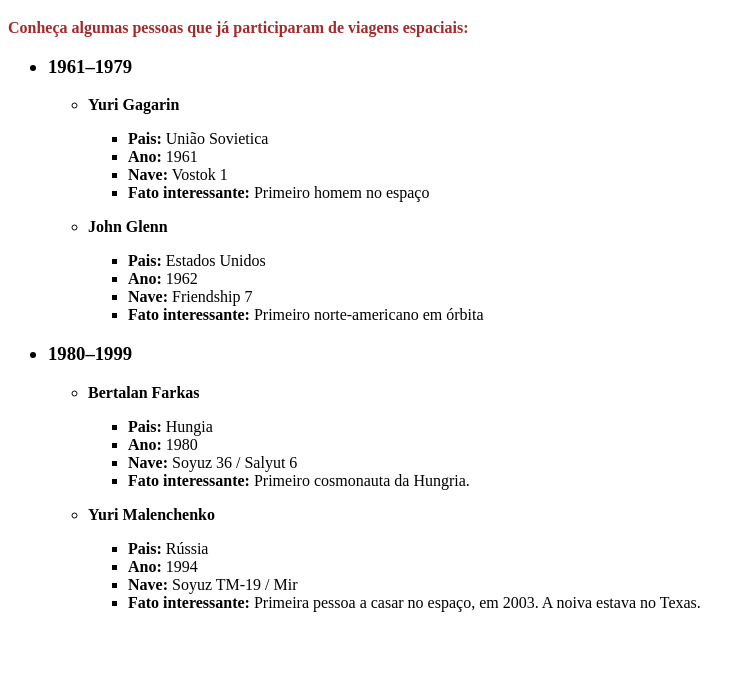
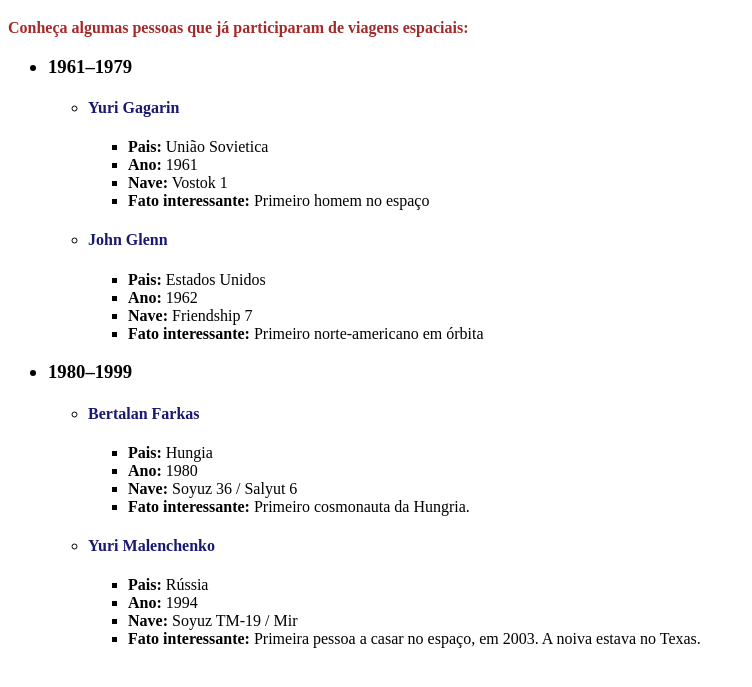
Before and after one commit to degrandelucas/ExercicioCriandoUmaLista, a plain HTML site: page index.html in a window 1280 px wide. Shown: the part 61-748 px from the top of the page, without its empty margins (0-752 px from the left). Drawn offline with Linux system fonts and the light colour scheme.

Commit message:
Atualização títulos astronautas

```diff
--- a/index.html
+++ b/index.html
@@ -13,6 +13,9 @@
       div {
         color: brown;
       }
+      h4 {
+        color: midnightblue;
+      }
     </style>
 
     <div>
@@ -24,7 +27,7 @@
 
       <ul>
         <p>
-          <li><strong>Yuri Gagarin</strong></li>
+          <li><h4>Yuri Gagarin</h4></li>
         </p>
 
         <ul>
@@ -37,7 +40,7 @@
 
       <ul>
         <p>
-          <li><strong>John Glenn</strong></li>
+          <li><h4>John Glenn</h4></li>
         </p>
 
         <ul>
@@ -57,7 +60,7 @@
 
       <ul>
         <p>
-          <li><strong>Bertalan Farkas</strong></li>
+          <li><h4>Bertalan Farkas</h4></li>
         </p>
 
         <ul>
@@ -72,7 +75,7 @@
 
       <ul>
         <p>
-          <li><strong>Yuri Malenchenko</strong></li>
+          <li><h4>Yuri Malenchenko</h4></li>
         </p>
 
         <ul>
```
